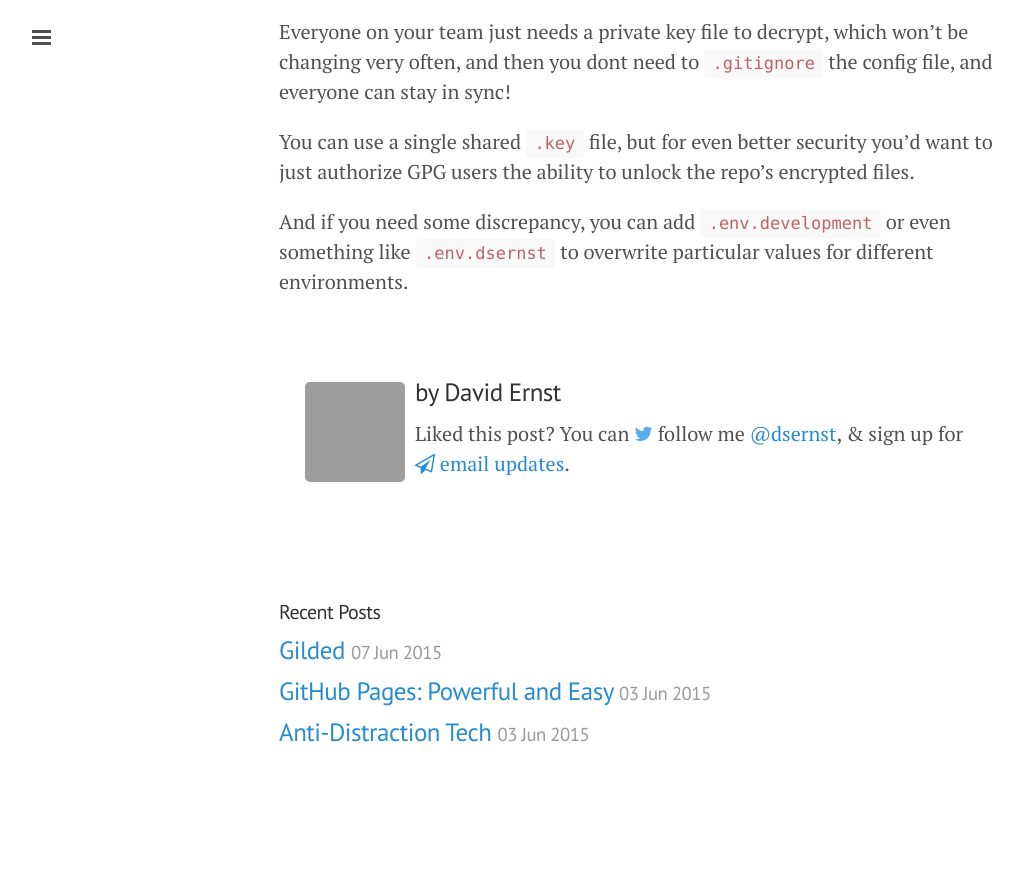
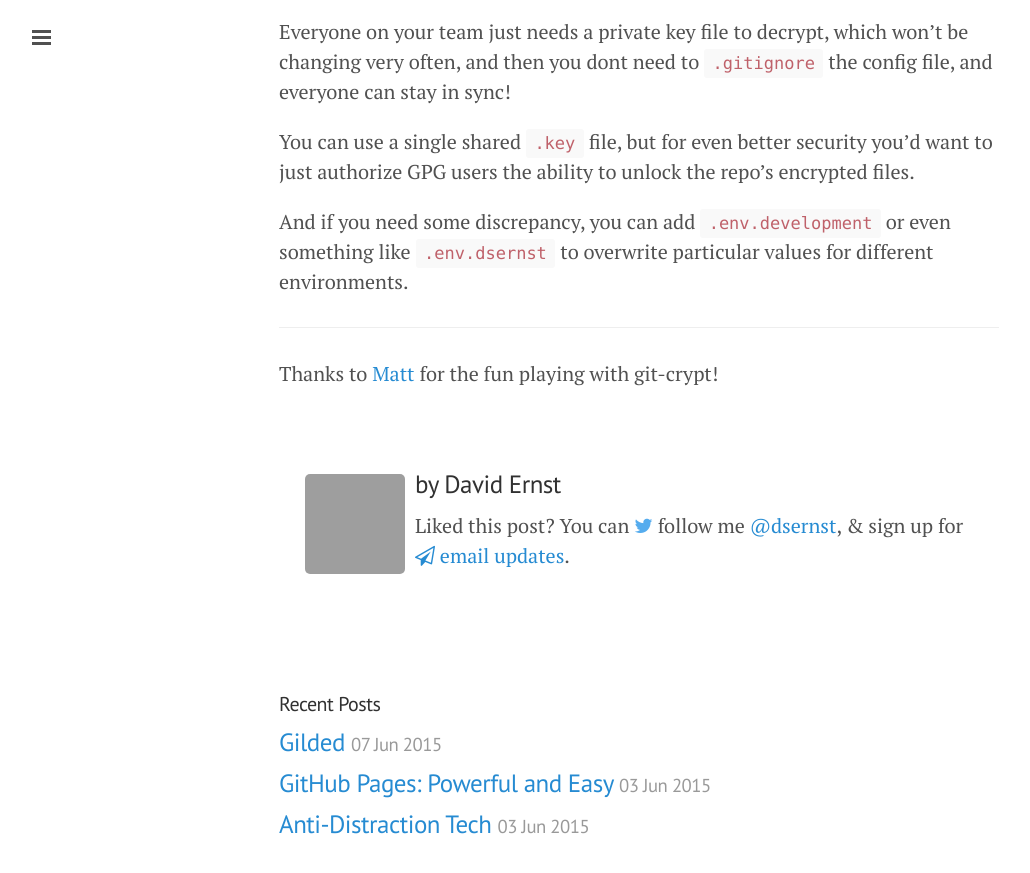
Before and after one commit to dsernst/quotes, a Jekyll site: the page built from _posts/2015-06-09-git-crypt-is-git--encryption.md, in a window 1280 px wide and 900 px high, scrolled down 1180 px, cut to the strip 0-873 px from the top of the window. Shown: the whole strip, without its empty margins (1-1031 px from the left). Built offline with Jekyll 4.4.1, drawn with Linux system fonts in a browser that asks for light colours; nearby versions of some CDN libraries; comment, search, counter and statistics services are not loaded; before the commit the page ends 1988 px from its top, so only the background shows below that; grey boxes are pictures that could not be loaded.

```diff
--- a/_posts/2015-06-09-git-crypt-is-git--encryption.md
+++ b/_posts/2015-06-09-git-crypt-is-git--encryption.md
@@ -25,3 +25,7 @@
 You can use a single shared `.key` file, but for even better security you'd want to just authorize GPG users the ability to unlock the repo's encrypted files.
 
 And if you need some discrepancy, you can add `.env.development` or even something like `.env.dsernst` to overwrite particular values for different environments.
+
+---------------------------------------------------
+
+Thanks to [Matt](https://twitter.com/drTomCatAn) for the fun playing with git-crypt!
```
